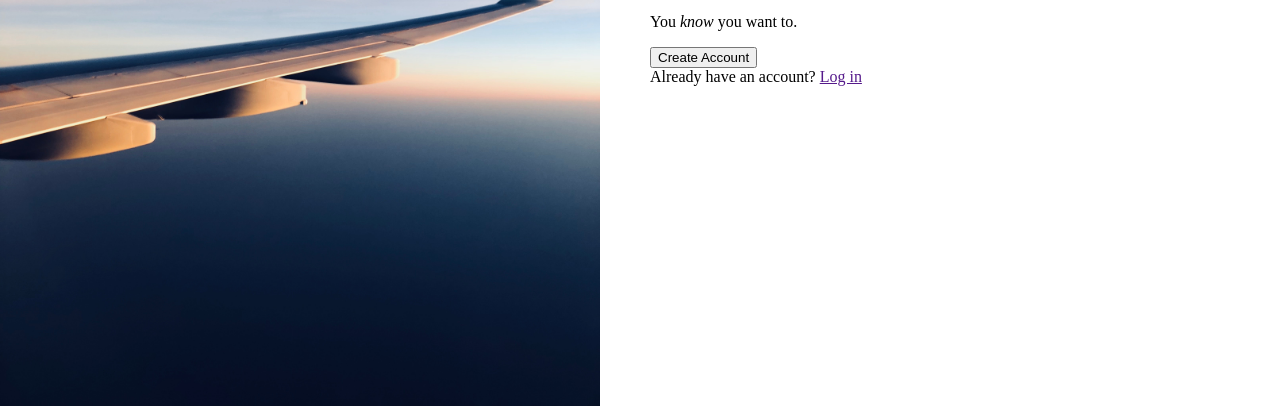
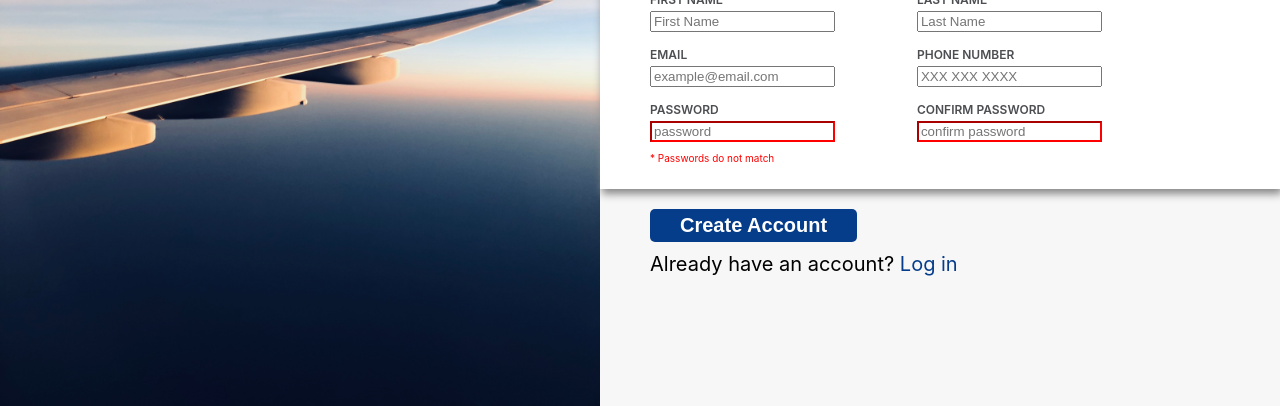
Before and after one commit to gequalspisquared/sign-up-form, a plain HTML site: page index.html in a window 1280 px wide. Shown: the part 394-800 px from the top of the page. Drawn offline with Linux system fonts and the light colour scheme.

Commit message:
Complete form

```diff
--- /dev/null
+++ b/checkPasswords.js
@@ -0,0 +1,36 @@
+const origPassword = document.querySelector('#password');
+const confPassword = document.querySelector('#confirm');
+
+function checkPasswordsMatch() {
+    if (origPassword.value === confPassword.value) { return true; }
+    return false;
+}
+
+function isEmpty() {
+    if (origPassword.value === "" || confPassword.value === "") { return true; }
+}
+
+function makeInvalid() {
+    const warning = document.querySelector('.error');
+
+    if (checkPasswordsMatch() && !isEmpty()) {
+        origPassword.setCustomValidity("");
+        warning.textContent = "";
+        confPassword.setCustomValidity("");
+        return;
+    }
+
+    origPassword.setCustomValidity("Passwords do not match");
+    warning.textContent = "* Passwords do not match";
+    confPassword.setCustomValidity("Passwords do not match");
+    return;
+}
+
+makeInvalid();
+
+origPassword.addEventListener('focus', makeInvalid);
+origPassword.addEventListener('keyup', makeInvalid);
+
+
+confPassword.addEventListener('focus', makeInvalid);
+confPassword.addEventListener('keyup', makeInvalid);
--- a/index.html
+++ b/index.html
@@ -3,6 +3,7 @@
 <head>
     <meta charset="UTF-8">
     <link rel="stylesheet" href="styles.css">
+    <script src="checkPasswords.js" defer></script>
     <title>Document</title>
 </head>
 
@@ -11,6 +12,10 @@
         <div class="image">
             <img src="images/hamza-alghamdi-qgz8FU_IMlA-unsplash.jpg"
                  alt="plane-wing">
+
+            <div class="logo">
+
+            </div>
         </div>
 
         <div class="sign-up-form">
@@ -27,7 +32,45 @@
             </div>
 
             <form>
+                <h2>Let's do this!</h2>
+                <div></div> <!-- Prevents grid from messing up -->
 
+                <div>
+                <label for="first_name">FIRST NAME</label>
+                <input type="text" id="first_name" name = "first_name"
+                       placeholder="First Name">
+                </div>
+
+                <div>
+                <label for="last_name">LAST NAME</label>
+                <input type="text" id="last_name" name = "last_name"
+                       placeholder="Last Name">
+                </div>
+
+                <div>
+                <label for="email">EMAIL</label>
+                <input type="email" id="email" name="email"
+                       placeholder="example@email.com">
+                </div>
+
+                <div>
+                <label for="phone_num">PHONE NUMBER</label>
+                <input type="tel" id="phone_num" name="phone_num"
+                       placeholder="XXX XXX XXXX">
+                </div>
+
+                <div>
+                <label for="password">PASSWORD</label>
+                <input type="password" id="password" name="password"
+                       placeholder="password" minlength="6" maxlength="20">
+                <p class="error"></p>
+                </div>
+
+                <div>
+                <label for="confirm">CONFIRM PASSWORD</label>
+                <input type="password" id="confirm" name="confirm"
+                       placeholder="confirm password" minlength="6" maxlength="20">
+                </div>
             </form>
 
             <div class="create-account">
--- a/styles.css
+++ b/styles.css
@@ -1,6 +1,9 @@
 body {
     margin: 0;
     padding: 0;
+    background-color: #f7f7f7;
+    font-family: -apple-system, BlinkMacSystemFont, "Segoe UI", Roboto, Helvetica, Arial, sans-serif, "Apple Color Emoji", "Segoe UI Emoji", "Segoe UI Symbol";
+    font-size: 20px;
 }
 
 .content {
@@ -8,7 +11,7 @@ body {
 }
 
 .image {
-    font-size: 0;
+    font-size: 0; /* Stops white space from appearing below image */
 }
 
 img {
@@ -16,10 +19,70 @@ img {
     width: auto;
 }
 
+label {
+    display: block;
+}
+
 .sign-up-form {
     display: flex;
     flex-direction: column;
     justify-content: center;
-    margin-left: 50px;
-    margin-right: 50px;
 }
+
+.sign-up-form>* {
+    padding-left: 50px;
+    padding-right: clamp(20px, 100px, 200px);
+}
+
+form {
+    display: grid;
+    grid-template-columns: auto auto;
+    background-color: white;
+    box-shadow: 2px 5px 8px #888888;
+}
+
+form>* {
+    margin-bottom: 15px;
+}
+
+label {
+    font-size: 12px;
+    font-weight: 600;
+    color: #4c4e52;
+}
+
+input:focus {
+    border-color: #053d8b;
+}
+
+input:invalid {
+    border-color: red;
+}
+
+.error {
+    color: red;
+    font-size: 10px;
+}
+
+.create-account {
+    margin-top: 20px;
+}
+
+button {
+    border-style: none;
+    font-size: 20px;
+    padding: 5px 30px 5px 30px;
+    border-radius: 5px;
+}
+
+#create-account-btn {
+    font-weight: 700;
+    color: white;
+    background-color: #053d8b;
+    margin-bottom: 10px;
+}
+
+a {
+    text-decoration: none;
+    color: #053d8b;
+}
```
Also changed, not shown: images/odin-lined.png (added).
